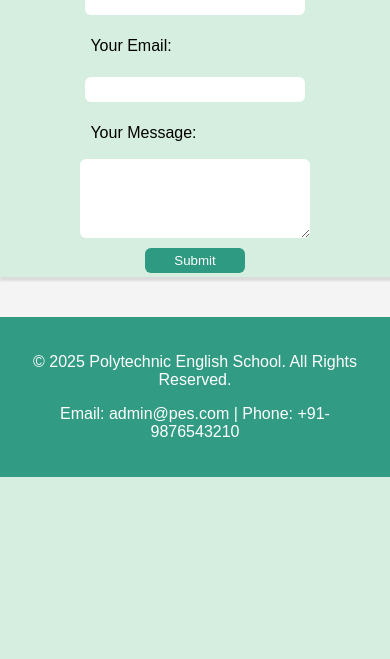
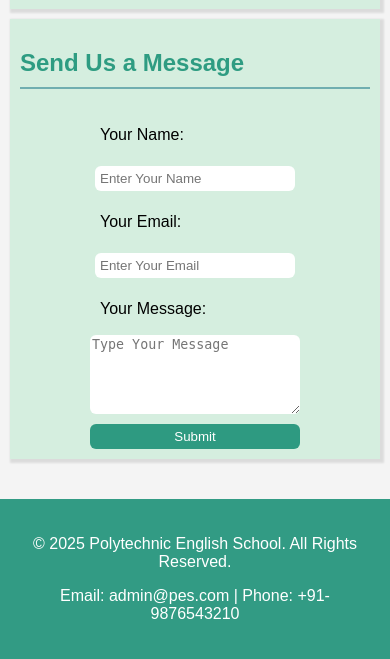
Before and after one commit to iam-blank/school, a Flask app: page /contact in a window 390 px wide; the page is wider, and only the part inside the window is pictured. Shown: the part 1112-1771 px from the top of that part. Before the commit the page ends 1589 px from the top of that part, so only its background shows below. Run offline with Flask 3, Linux system fonts and the light colour scheme.

Commit message:
mobile responsive

```diff
--- a/static/style.css
+++ b/static/style.css
@@ -14,8 +14,9 @@
 header {
   background-color: var(--primary-color);
   color: white;
-  padding: 20px 0;
+  padding: 15px 0;
   text-align: center;
+  text-shadow: 2px;
 }
 
 nav {
@@ -66,7 +67,6 @@
   padding: 4px 4px;
   margin: 15px;
   background-color: var(--secondary-color);
-  box-shadow: 0 0 10px rgba(0, 0, 0, 0.1);
   box-shadow:2px 2px 2px 2px rgb(0,0,0,0.1);
 }
 
@@ -172,3 +172,44 @@
   max-width: 800px;
   margin: auto;
 }
+/* .section-title{
+  display: inline-block;
+  width: 50%;
+  border: 4px var(--primary-color);
+
+} */
+
+
+/* ----------- Mobile Responsive Rules ----------- */
+@media screen and (max-width: 768px) {
+  .hero {
+    height: 300px;
+    width: 100%;
+    font-size: 1.2rem;
+    padding: 20px;
+  }
+
+  .section-content,
+  .form-section,
+  .container {
+    margin: 10px;
+    padding: 10px;
+  }
+
+  nav {
+    flex-direction: column;
+    align-items: center;
+  }
+  iframe{
+    width: 100%;
+  }
+
+  .card {
+    width: 90%;
+  }
+
+  button {
+    width: 100%;
+    max-width: none;
+  }
+}
--- a/templates/contact.html
+++ b/templates/contact.html
@@ -49,13 +49,13 @@
       <h2 class="section-title">Send Us a Message</h2>
     <form class ="form" method="POST" action="/contact">
       <label for="name">Your Name:</label>
-      <input type="text" id="name" name="name" required>
+      <input type="text" id="name" placeholder="Enter Your Name" name="name" required>
 
       <label for="email">Your Email:</label>
-      <input type="email" id="email" name="email" required>
+      <input type="email" placeholder="Enter Your Email" id="email" name="email" required>
 
       <label for="message">Your Message:</label>
-      <textarea id="message" name="message" rows="5" required></textarea>
+      <textarea id="message" placeholder="Type Your Message" name="message" rows="5" required></textarea>
 
       <button type="submit">Submit</button>
     </form>
--- a/templates/index.html
+++ b/templates/index.html
@@ -13,8 +13,8 @@
   <div style="display: flex; align-items: center; justify-content: center; gap: 20px; flex-wrap: wrap;">
     <img src="static/images/logo.png" alt="School Logo" style="height: 80px;">
     <div>
-      <h1 style="margin: 0;">Polytechno English School</h1>
-      <p style="margin: 5px 0;">Inspiring Excellence, Shaping the Future</p>
+      <h1>Polytechno English School</h1>
+      <p>Inspiring Excellence, Shaping the Future</p>
     </div>
   </div>
 </header>
```
